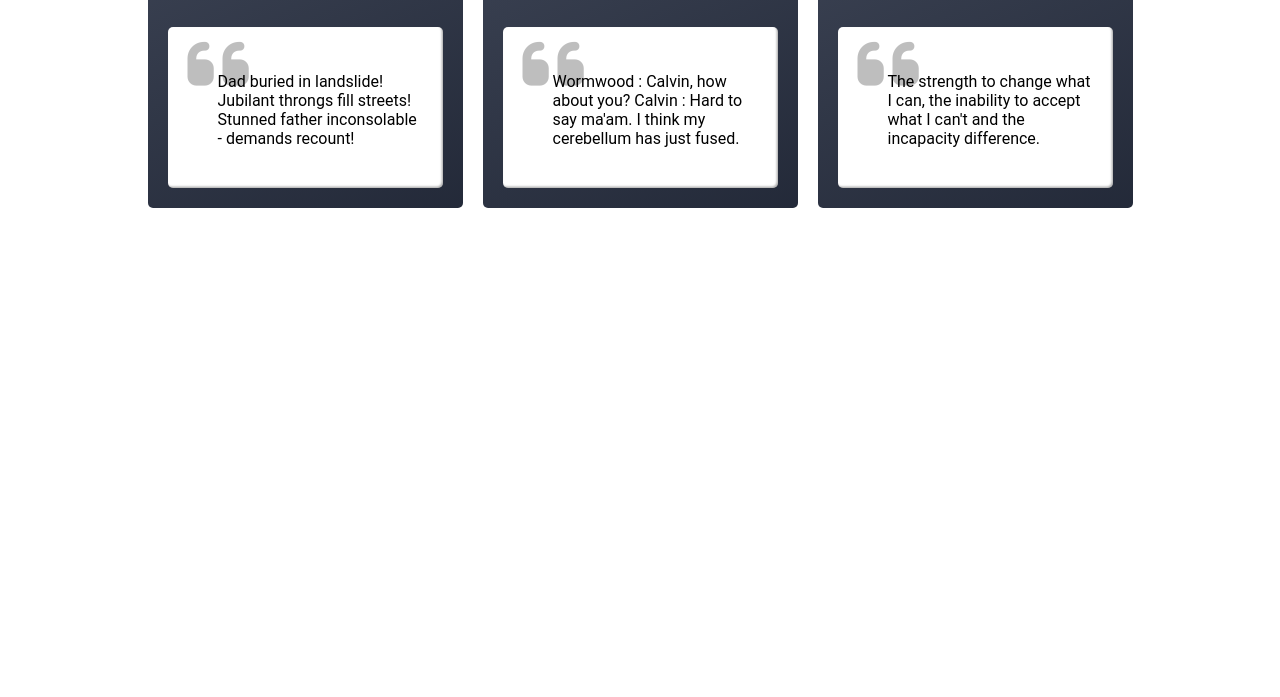
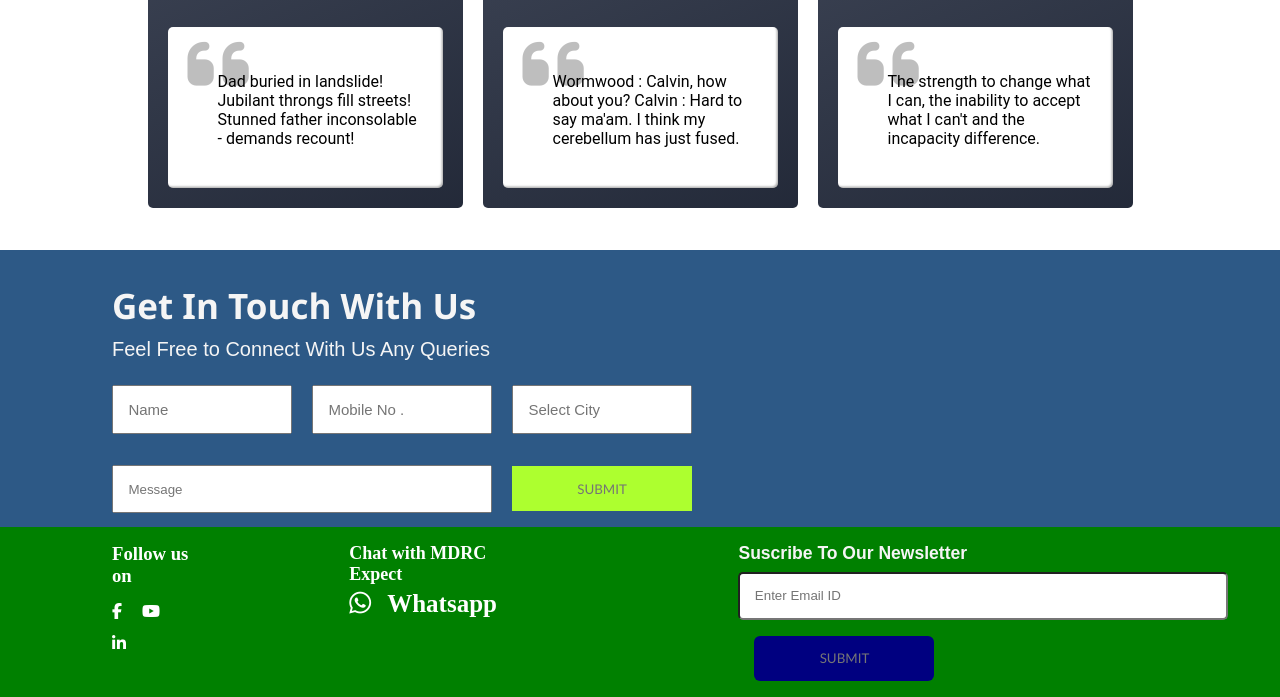
Before and after one commit to diksha2150487/health, a plain HTML site: page index.html in a window 1280 px wide. Shown: the part 2382-3079 px from the top of the page. Before the commit the page ends 2632 px from the top, so only its background shows below. Drawn offline with nearby package versions, Linux system fonts and the light colour scheme.

Commit message:
Add files via upload

```diff
--- a/index.html
+++ b/index.html
@@ -369,33 +369,99 @@
       <h3>Suscribe Easy Tutorials YouTube Channel to watch more videos .</h3>
       <div class="box_main">
         <figure class="snip1390">
-          <img src="https://s3-us-west-2.amazonaws.com/s.cdpn.io/331810/profile-sample3.jpg" alt="profile-sample3" class="profile" />
+          <img
+            src="https://s3-us-west-2.amazonaws.com/s.cdpn.io/331810/profile-sample3.jpg"
+            alt="profile-sample3"
+            class="profile"
+          />
           <figcaption>
             <h2>Eleanor Crisp</h2>
             <h4>UX Design</h4>
-            <blockquote>Dad buried in landslide! Jubilant throngs fill streets! Stunned father inconsolable - demands recount!</blockquote>
+            <blockquote>
+              Dad buried in landslide! Jubilant throngs fill streets! Stunned
+              father inconsolable - demands recount!
+            </blockquote>
           </figcaption>
         </figure>
-        <figure class="snip1390 hover"><img src="https://s3-us-west-2.amazonaws.com/s.cdpn.io/331810/profile-sample5.jpg" alt="profile-sample5" class="profile" />
+        <figure class="snip1390 hover">
+          <img
+            src="https://s3-us-west-2.amazonaws.com/s.cdpn.io/331810/profile-sample5.jpg"
+            alt="profile-sample5"
+            class="profile"
+          />
           <figcaption>
             <h2>Gordon Norman</h2>
             <h4>Accountant</h4>
-            <blockquote>Wormwood : Calvin, how about you? Calvin : Hard to say ma'am. I think my cerebellum has just fused. </blockquote>
+            <blockquote>
+              Wormwood : Calvin, how about you? Calvin : Hard to say ma'am. I
+              think my cerebellum has just fused.
+            </blockquote>
           </figcaption>
         </figure>
-        <figure class="snip1390"><img src="https://s3-us-west-2.amazonaws.com/s.cdpn.io/331810/profile-sample6.jpg" alt="profile-sample6" class="profile" />
+        <figure class="snip1390">
+          <img
+            src="https://s3-us-west-2.amazonaws.com/s.cdpn.io/331810/profile-sample6.jpg"
+            alt="profile-sample6"
+            class="profile"
+          />
           <figcaption>
             <h2>Sue Shei</h2>
-            <h4>Relation </h4>
-            <blockquote>The strength to change what I can, the inability to accept what I can't and the incapacity  difference.</blockquote>
+            <h4>Relation</h4>
+            <blockquote>
+              The strength to change what I can, the inability to accept what I
+              can't and the incapacity difference.
+            </blockquote>
           </figcaption>
         </figure>
         <script>
-          $(".hover").mouseleave(
-            function () {
-              $(this).removeClass("hover");
-            }
-          );
+          $(".hover").mouseleave(function () {
+            $(this).removeClass("hover");
+          });
         </script>
+      </div>
+    </div>
+    <!-- ********************************************************** -->
+    <div class="container7">
+      <div class="BM">
+        <h3>Get In Touch With Us</h3>
+        <h4>Feel Free to Connect With Us Any Queries</h4>
+        <div class="all_input">
+          <div class="three">
+            <input type="text" placeholder="Name" class="name" />
+            <input type="text" placeholder="Mobile No ." class="name" />
+            <input type="text" placeholder="Select City" class="name" />
+          </div>
+          <div class="two">
+            <input type="text" placeholder="Message" id="message" />
+            <input type="text" placeholder="SUBMIT" class="sub_it" />
+          </div>
+        </div>
+      </div>
+    </div>
+    <!-- ****************************************** -->
+    <div class="container8">
+        <div class="main">
+          <div class="first1">
+           <h3>Follow us on</h3>
+             <i class="fa-brands fa-facebook-f" id="facebook"></i>
+             <i class="fa-brands fa-youtube" id="youtube"></i>
+             <i class="fa-brands fa-linkedin-in" id="linked-in"></i>
+             <!-- <i class="fa-brands fa-twitter" id="twitter"></i> -->
+          </div>
+          <div class="first2">
+            <h3>Chat with MDRC Expect</h3>
+            <div class="whatpp">
+              <i class="fa-brands fa-whatsapp" id="what"></i>
+              <h2>Whatsapp</h2>
+            </div>
+          </div>
+          <div class="first3">
+            <h3>Suscribe To Our Newsletter</h3>
+            <input type="text" placeholder="Enter Email ID" id="email"/>
+            <input type="text" placeholder="SUBMIT" class="show"/>
+          </div>
+        </div>
+      </div>
+    </div>
   </body>
 </html>
--- a/styles.css
+++ b/styles.css
@@ -569,3 +569,124 @@ figure.snip1390 .profile {
   justify-content: center;
   margin-top: 2rem;
 }
+/* ***************************************** */
+.container7 {
+  background-color: #2d5986;
+}
+.BM {
+  margin-left: 7rem;
+}
+.container7 h3 {
+  font-size: 35px;
+  color: whitesmoke;
+
+  padding-top: 2rem;
+  font-family: "Segoe UI", Tahoma, Geneva, Verdana, sans-serif;
+}
+.container7 h4 {
+  font-size: 20px;
+  color: whitesmoke;
+  line-height: 40px;
+  font-weight: 200;
+  font-family: Arial, Helvetica, sans-serif;
+}
+
+.three > input {
+  padding: 0.9rem;
+  /* margin-top: 7rem; */
+  /* border: none; */
+  margin: 1rem 1rem 1rem 0rem;
+  width: 180px;
+}
+.name {
+  color: black;
+  font-size: 15px;
+}
+#message {
+  padding: 0.9rem;
+  width: 380px;
+}
+.sub_it {
+  padding: 0.9rem;
+  margin: 1rem;
+  width: 180px;
+  text-align: center;
+  background-color: greenyellow;
+  border: none;
+  color: black;
+  font-family: "Trebuchet MS", "Lucida Sans Unicode", "Lucida Grande",
+    "Lucida Sans", Arial, sans-serif;
+}
+/* ************************************** */
+.container8 {
+  background-color: green;
+}
+.main {
+  display: flex;
+}
+.first1 {
+  margin-left: 7rem;
+  color: white;
+}
+#facebook {
+  margin: 1rem 1rem 1rem 0rem;
+}
+#youtube {
+  margin-right: 1rem;
+}
+#linked-in {
+  margin-right: 1rem;
+}
+/* #twitter {
+  margin-left: 0.1rem;
+} */
+.first1 h3 {
+  padding-top: 1rem;
+}
+.first2 {
+  color: white;
+  margin-left: 10rem;
+}
+.whatpp {
+  display: flex;
+}
+#what {
+  padding-top: 0.4rem;
+  font-size: 25px;
+}
+.first2 h2 {
+  margin-left: 1rem;
+  padding-top: 0.3rem;
+  font-size: 25px;
+}
+.first2 h3 {
+  font-size: 18px;
+  padding-top: 1rem;
+}
+.first3 {
+  padding-top: 1rem;
+  color: whitesmoke;
+  font-size: 15px;
+  font-weight: 200;
+
+  margin-left: 15rem;
+  font-family: Arial, Helvetica, sans-serif;
+}
+#email {
+  padding: 0.9rem;
+  width: 490px;
+  margin-top: 0.5rem;
+  border-radius: 5px;
+}
+.show {
+  padding: 0.9rem;
+  margin: 1rem;
+  width: 180px;
+  text-align: center;
+  background-color: navy;
+  border: none;
+  border-radius: 6px;
+  color: whitesmoke;
+  font-family: "Trebuchet MS", "Lucida Sans Unicode", "Lucida Grande",
+    "Lucida Sans", Arial, sans-serif;
+}
```
